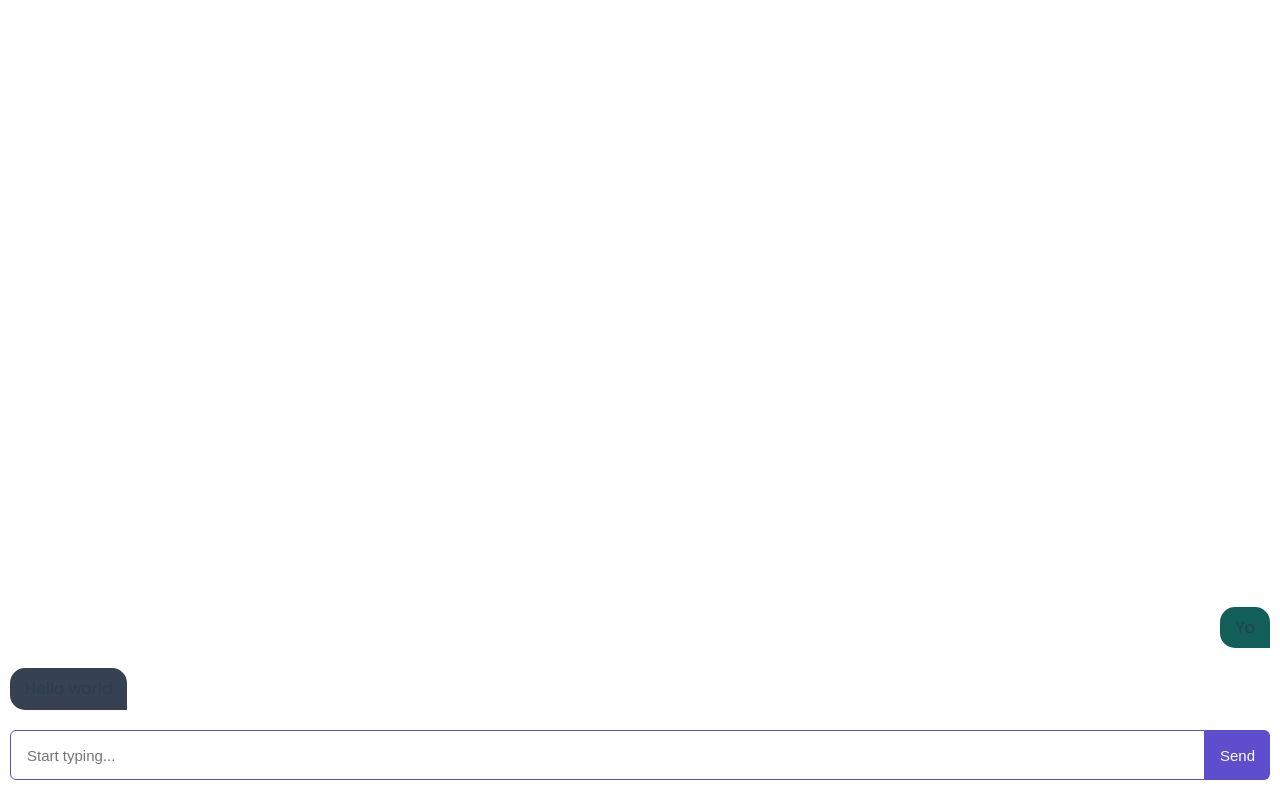
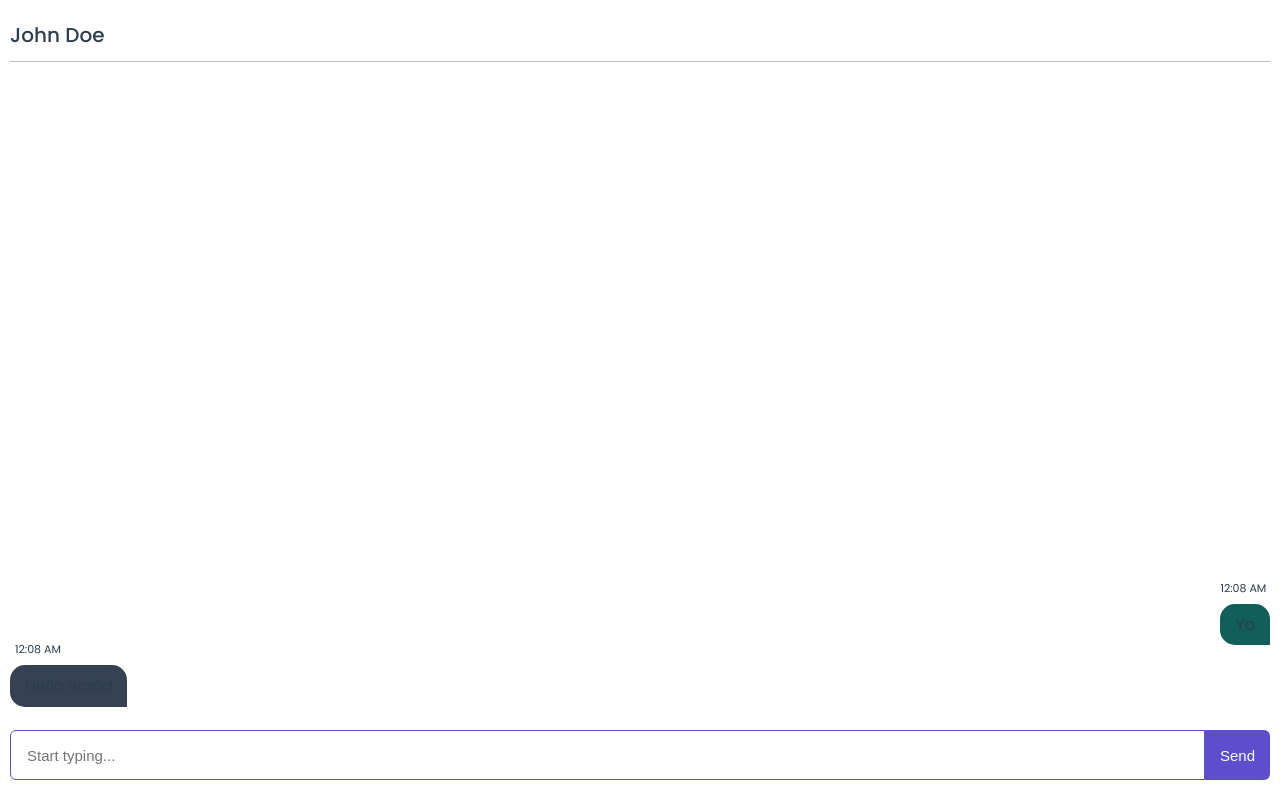
Before and after one commit to shiki-boy/msg, a Vue app: page / in a window 1280 px wide. Built offline with nearby package versions, Linux system fonts and the light colour scheme.

Commit message:
messages

```diff
--- a/src/components/views/ChatBubble.vue
+++ b/src/components/views/ChatBubble.vue
@@ -6,7 +6,7 @@ defineProps({
 </script>
 
 <template>
-    <div :class="{bubble: true, mine: isMine}">
+    <div :class="{bubble: true, mine: isMine}" data-timestamp="12:08 AM">
         {{ text }}
     </div>
 </template>
@@ -20,6 +20,19 @@ defineProps({
     border-radius: 15px 15px 0 15px;
 }
 
+.bubble::before {
+    content: attr(data-timestamp);
+    position: absolute;
+    top: -24px;
+    width: max-content;
+    font-size: 11px;
+    left: 5px;
+}
+
+.bubble.mine::before {
+    left: 0px;
+}
+
 .bubble.mine {
     align-self: flex-end;
     background-color: #125e59;
--- a/src/components/views/SendMessage.vue
+++ b/src/components/views/SendMessage.vue
@@ -8,10 +8,11 @@
 <style scoped>
 .send-message {
     position: sticky;
-    bottom: 10px;
+    bottom: 20px;
     display: flex;
     align-items: center;
     margin-top: 10px;
+    z-index: 10;
 }
 
 
@@ -23,7 +24,7 @@
     font-size: 15px;
     border: 1px solid #5e4dcd;
     border-radius: 6px 0 0 6px;
-    background-color: transparent;
+    background-color: var(--color-background);
 }
 
 .send-btn {
--- a/src/views/HomeView.vue
+++ b/src/views/HomeView.vue
@@ -5,28 +5,29 @@ import ChatBubble from '../components/views/ChatBubble.vue';
 
 <template>
   <div class="chat">
-    <ChatBubble text="Hello world" />
-    <ChatBubble text="Yo" :is-mine="true" />
+    <header>
+      <h4>John Doe</h4>
+    </header>
+
+    <div class="chat-messages">
+      <ChatBubble text="Hello world" />
+      <ChatBubble text="Yo" :is-mine="true" />
+    </div>
   </div>
 </template>
 
 <style scoped>
-.chat {
+header {
+  position: sticky;
+  top: 20px;
+  padding-bottom: 10px;
+  border-bottom: 1px solid rgba(128, 128, 128, 0.5);
+}
+
+.chat-messages {
   display: flex;
   flex-direction: column-reverse;
-  flex: 1;
-  height: 100vh;
-}
-.bubble{
-  width: max-content;
-  background-color: #364151;
-  padding: 8px 15px;
-  margin: 10px 0;
-  border-radius: 15px 15px 0 15px;
-}
-
-.bubble.mine {
-  align-self: flex-end;
-  background-color: #125e59;
+  height: calc(100vh - 145px);
+  overflow-y: auto;
 }
 </style>
```
